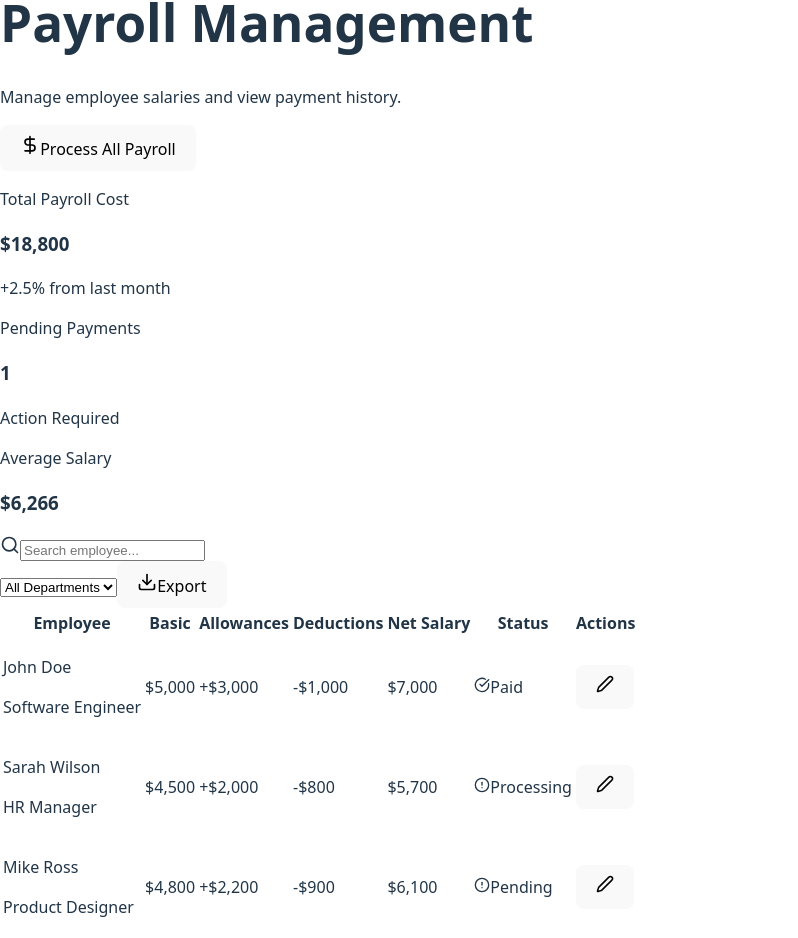
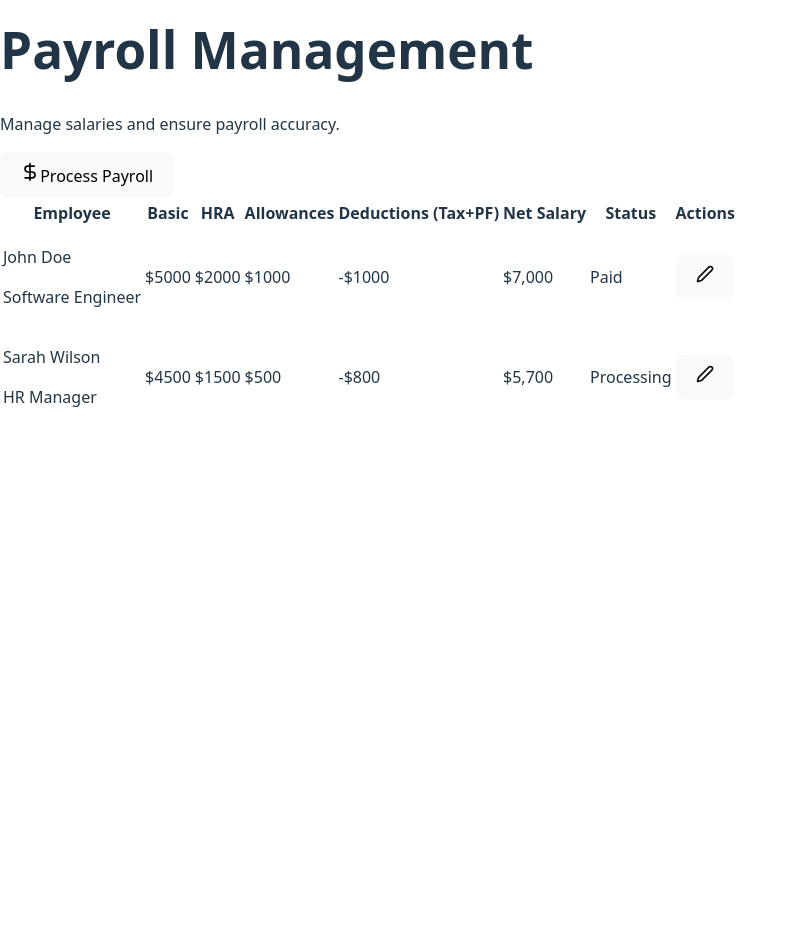
Before and after one commit to HarshJasani9/Delta, a React (Vite) app in the folder client/: page /admin/payroll in a window 1280 px wide. Shown: the part 345-1283 px from the top of the page, without its empty margins (0-798 px from the left). After the commit the page ends 800 px from the top, so only its background shows below. Built offline with nearby package versions, Linux system fonts and the light colour scheme.

Commit message:
Updated admin section

```diff
--- a/client/src/pages/admin/PayrollList.jsx
+++ b/client/src/pages/admin/PayrollList.jsx
@@ -1,69 +1,48 @@
 import React, { useState } from 'react';
-import { DollarSign, Download, Filter, Search, Edit2, CheckCircle, AlertCircle } from 'lucide-react';
+import { DollarSign, Download, Search, Edit2, CheckCircle, AlertCircle, Save, X } from 'lucide-react';
 
 const PayrollList = () => {
-  // Mock Data based on Section 3.6
-  const [payrolls] = useState([
-    { id: 1, name: 'John Doe', role: 'Software Engineer', basic: 5000, allowances: 3000, deductions: 1000, net: 7000, status: 'Paid', date: 'Jan 31, 2024' },
-    { id: 2, name: 'Sarah Wilson', role: 'HR Manager', basic: 4500, allowances: 2000, deductions: 800, net: 5700, status: 'Processing', date: 'Jan 31, 2024' },
-    { id: 3, name: 'Mike Ross', role: 'Product Designer', basic: 4800, allowances: 2200, deductions: 900, net: 6100, status: 'Pending', date: '-' },
+  // Mock Data
+  const [payrolls, setPayrolls] = useState([
+    { id: 1, name: 'John Doe', role: 'Software Engineer', basic: 5000, hra: 2000, allowances: 1000, tax: 800, pf: 200, status: 'Paid' },
+    { id: 2, name: 'Sarah Wilson', role: 'HR Manager', basic: 4500, hra: 1500, allowances: 500, tax: 600, pf: 200, status: 'Processing' },
   ]);
+
+  // State for Editing
+  const [editingId, setEditingId] = useState(null);
+  const [editForm, setEditForm] = useState({});
+
+  // Calculate Net Salary Helper
+  const calculateNet = (data) => {
+    return (parseInt(data.basic) || 0) + (parseInt(data.hra) || 0) + (parseInt(data.allowances) || 0) - (parseInt(data.tax) || 0) - (parseInt(data.pf) || 0);
+  };
+
+  // Open Edit Modal [Requirement 3.6.2: Update salary structure]
+  const handleEditClick = (employee) => {
+    setEditingId(employee.id);
+    setEditForm({ ...employee });
+  };
+
+  // Save Changes
+  const handleSave = () => {
+    setPayrolls(payrolls.map(p => p.id === editingId ? { ...editForm } : p));
+    setEditingId(null);
+  };
 
   return (
     <div className="p-6 space-y-6">
       <div className="flex flex-col md:flex-row justify-between items-start md:items-center gap-4">
         <div>
           <h1 className="text-2xl font-bold text-gray-800 dark:text-white">Payroll Management</h1>
-          <p className="text-gray-500 dark:text-gray-400">Manage employee salaries and view payment history.</p>
+          <p className="text-gray-500 dark:text-gray-400">Manage salaries and ensure payroll accuracy.</p>
         </div>
         <button className="flex items-center gap-2 bg-primary text-white px-4 py-2 rounded-lg hover:bg-indigo-700 transition-colors shadow-sm">
           <DollarSign size={20} />
-          <span>Process All Payroll</span>
+          <span>Process Payroll</span>
         </button>
       </div>
 
-      {/* Stats Overview */}
-      <div className="grid grid-cols-1 md:grid-cols-3 gap-6">
-        <div className="bg-white dark:bg-gray-800 p-6 rounded-xl shadow-sm border border-gray-100 dark:border-gray-700">
-          <p className="text-gray-500 dark:text-gray-400 text-sm font-medium">Total Payroll Cost</p>
-          <h3 className="text-3xl font-bold text-gray-800 dark:text-white mt-2">$18,800</h3>
-          <span className="text-xs text-green-600 bg-green-100 px-2 py-1 rounded-full mt-2 inline-block">+2.5% from last month</span>
-        </div>
-        <div className="bg-white dark:bg-gray-800 p-6 rounded-xl shadow-sm border border-gray-100 dark:border-gray-700">
-          <p className="text-gray-500 dark:text-gray-400 text-sm font-medium">Pending Payments</p>
-          <h3 className="text-3xl font-bold text-gray-800 dark:text-white mt-2">1</h3>
-          <span className="text-xs text-amber-600 bg-amber-100 px-2 py-1 rounded-full mt-2 inline-block">Action Required</span>
-        </div>
-        <div className="bg-white dark:bg-gray-800 p-6 rounded-xl shadow-sm border border-gray-100 dark:border-gray-700">
-          <p className="text-gray-500 dark:text-gray-400 text-sm font-medium">Average Salary</p>
-          <h3 className="text-3xl font-bold text-gray-800 dark:text-white mt-2">$6,266</h3>
-        </div>
-      </div>
-
-      {/* Filters & Search */}
-      <div className="flex flex-col md:flex-row gap-4 bg-white dark:bg-gray-800 p-4 rounded-xl shadow-sm border border-gray-100 dark:border-gray-700">
-        <div className="relative flex-1">
-          <Search className="absolute left-3 top-1/2 -translate-y-1/2 text-gray-400" size={20} />
-          <input
-            type="text"
-            placeholder="Search employee..."
-            className="w-full pl-10 pr-4 py-2 border border-gray-200 dark:border-gray-600 rounded-lg outline-none focus:ring-2 focus:ring-primary bg-transparent dark:text-white"
-          />
-        </div>
-        <div className="flex gap-2">
-           <select className="px-4 py-2 border border-gray-200 dark:border-gray-600 rounded-lg bg-transparent dark:text-white outline-none">
-             <option>All Departments</option>
-             <option>Engineering</option>
-             <option>HR</option>
-           </select>
-           <button className="flex items-center gap-2 px-4 py-2 border border-gray-200 dark:border-gray-600 rounded-lg text-gray-600 dark:text-gray-300 hover:bg-gray-50 dark:hover:bg-gray-700">
-             <Download size={20} />
-             <span>Export</span>
-           </button>
-        </div>
-      </div>
-
-      {/* Payroll Table */}
+      {/* Main Table [Requirement 3.6.2: View payroll of all employees] */}
       <div className="bg-white dark:bg-gray-800 rounded-xl shadow-sm border border-gray-100 dark:border-gray-700 overflow-hidden">
         <div className="overflow-x-auto">
           <table className="w-full text-left border-collapse">
@@ -71,8 +50,9 @@ const PayrollList = () => {
               <tr className="bg-gray-50 dark:bg-gray-700/50 text-gray-500 dark:text-gray-400 text-sm border-b border-gray-100 dark:border-gray-700">
                 <th className="p-4 font-medium">Employee</th>
                 <th className="p-4 font-medium">Basic</th>
+                <th className="p-4 font-medium">HRA</th>
                 <th className="p-4 font-medium">Allowances</th>
-                <th className="p-4 font-medium">Deductions</th>
+                <th className="p-4 font-medium">Deductions (Tax+PF)</th>
                 <th className="p-4 font-medium">Net Salary</th>
                 <th className="p-4 font-medium">Status</th>
                 <th className="p-4 font-medium text-right">Actions</th>
@@ -87,34 +67,25 @@ const PayrollList = () => {
                       <p className="text-xs text-gray-500">{row.role}</p>
                     </div>
                   </td>
-                  <td className="p-4 text-gray-600 dark:text-gray-300">${row.basic.toLocaleString()}</td>
-                  <td className="p-4 text-green-600 text-xs font-medium bg-green-50 dark:bg-green-900/20 rounded-lg w-fit px-2 py-1">
-                     +${row.allowances.toLocaleString()}
-                  </td>
-                  <td className="p-4 text-red-600 text-xs font-medium bg-red-50 dark:bg-red-900/20 rounded-lg w-fit px-2 py-1">
-                     -${row.deductions.toLocaleString()}
-                  </td>
+                  <td className="p-4 text-gray-600 dark:text-gray-300">${row.basic}</td>
+                  <td className="p-4 text-gray-600 dark:text-gray-300">${row.hra}</td>
+                  <td className="p-4 text-gray-600 dark:text-gray-300">${row.allowances}</td>
+                  <td className="p-4 text-red-500 text-sm">-${row.tax + row.pf}</td>
                   <td className="p-4 font-bold text-gray-800 dark:text-white">
-                    ${row.net.toLocaleString()}
+                    ${calculateNet(row).toLocaleString()}
                   </td>
                   <td className="p-4">
-                    <div className="flex items-center gap-2">
-                      {row.status === 'Paid' && <CheckCircle size={16} className="text-green-500" />}
-                      {row.status === 'Processing' && <AlertCircle size={16} className="text-blue-500" />}
-                      {row.status === 'Pending' && <AlertCircle size={16} className="text-amber-500" />}
-                      <span className={`text-sm font-medium
-                        ${row.status === 'Paid' ? 'text-green-600' : ''}
-                        ${row.status === 'Processing' ? 'text-blue-600' : ''}
-                        ${row.status === 'Pending' ? 'text-amber-600' : ''}
-                      `}>
-                        {row.status}
-                      </span>
-                    </div>
+                    <span className={`text-xs font-medium px-2 py-1 rounded-full
+                      ${row.status === 'Paid' ? 'bg-green-100 text-green-700' : 'bg-blue-100 text-blue-700'}
+                    `}>
+                      {row.status}
+                    </span>
                   </td>
                   <td className="p-4 text-right">
                     <button
-                      className="p-2 text-gray-500 hover:text-primary hover:bg-gray-100 dark:hover:bg-gray-700 rounded-lg transition-colors"
-                      title="Update Salary Structure"
+                      onClick={() => handleEditClick(row)}
+                      className="p-2 text-primary hover:bg-indigo-50 dark:hover:bg-indigo-900/30 rounded-lg transition-colors"
+                      title="Update Structure"
                     >
                       <Edit2 size={18} />
                     </button>
@@ -125,6 +96,86 @@ const PayrollList = () => {
           </table>
         </div>
       </div>
+
+      {/* --- EDIT MODAL [Requirement 3.6.2: Update Salary Structure] --- */}
+      {editingId && (
+        <div className="fixed inset-0 bg-black/50 flex items-center justify-center z-50 backdrop-blur-sm p-4">
+          <div className="bg-white dark:bg-gray-800 rounded-2xl shadow-2xl w-full max-w-lg border border-gray-100 dark:border-gray-700 animate-fade-in">
+            <div className="p-6 border-b border-gray-100 dark:border-gray-700 flex justify-between items-center">
+              <h3 className="text-xl font-bold text-gray-800 dark:text-white">Update Salary Structure</h3>
+              <button onClick={() => setEditingId(null)} className="text-gray-400 hover:text-gray-600">
+                <X size={24} />
+              </button>
+            </div>
+
+            <div className="p-6 space-y-4">
+              <div className="grid grid-cols-2 gap-4">
+                <div>
+                  <label className="block text-sm font-medium text-gray-500 mb-1">Basic Salary</label>
+                  <input
+                    type="number"
+                    value={editForm.basic}
+                    onChange={(e) => setEditForm({...editForm, basic: parseInt(e.target.value) || 0})}
+                    className="w-full p-2 border rounded-lg dark:bg-gray-700 dark:border-gray-600 dark:text-white outline-none focus:ring-2 focus:ring-primary"
+                  />
+                </div>
+                <div>
+                  <label className="block text-sm font-medium text-gray-500 mb-1">HRA</label>
+                  <input
+                    type="number"
+                    value={editForm.hra}
+                    onChange={(e) => setEditForm({...editForm, hra: parseInt(e.target.value) || 0})}
+                    className="w-full p-2 border rounded-lg dark:bg-gray-700 dark:border-gray-600 dark:text-white outline-none focus:ring-2 focus:ring-primary"
+                  />
+                </div>
+                <div>
+                  <label className="block text-sm font-medium text-gray-500 mb-1">Allowances</label>
+                  <input
+                    type="number"
+                    value={editForm.allowances}
+                    onChange={(e) => setEditForm({...editForm, allowances: parseInt(e.target.value) || 0})}
+                    className="w-full p-2 border rounded-lg dark:bg-gray-700 dark:border-gray-600 dark:text-white outline-none focus:ring-2 focus:ring-primary"
+                  />
+                </div>
+                <div>
+                  <label className="block text-sm font-medium text-red-400 mb-1">Tax + PF (Deductions)</label>
+                  <div className="flex gap-2">
+                    <input
+                      type="number"
+                      placeholder="Tax"
+                      value={editForm.tax}
+                      onChange={(e) => setEditForm({...editForm, tax: parseInt(e.target.value) || 0})}
+                      className="w-1/2 p-2 border rounded-lg dark:bg-gray-700 dark:border-gray-600 dark:text-white outline-none focus:ring-2 focus:ring-red-400"
+                    />
+                     <input
+                      type="number"
+                      placeholder="PF"
+                      value={editForm.pf}
+                      onChange={(e) => setEditForm({...editForm, pf: parseInt(e.target.value) || 0})}
+                      className="w-1/2 p-2 border rounded-lg dark:bg-gray-700 dark:border-gray-600 dark:text-white outline-none focus:ring-2 focus:ring-red-400"
+                    />
+                  </div>
+                </div>
+              </div>
+
+              {/* Dynamic Net Calculation Preview */}
+              <div className="bg-gray-50 dark:bg-gray-700/50 p-4 rounded-xl flex justify-between items-center mt-4">
+                 <span className="font-medium text-gray-600 dark:text-gray-300">New Net Salary:</span>
+                 <span className="text-2xl font-bold text-primary">${calculateNet(editForm).toLocaleString()}</span>
+              </div>
+            </div>
+
+            <div className="p-6 border-t border-gray-100 dark:border-gray-700 flex gap-3">
+               <button
+                 onClick={handleSave}
+                 className="flex-1 bg-primary text-white py-2 rounded-lg font-bold hover:bg-indigo-700 transition-colors flex justify-center items-center gap-2"
+               >
+                 <Save size={18} /> Save Changes
+               </button>
+            </div>
+          </div>
+        </div>
+      )}
     </div>
   );
 };
```
